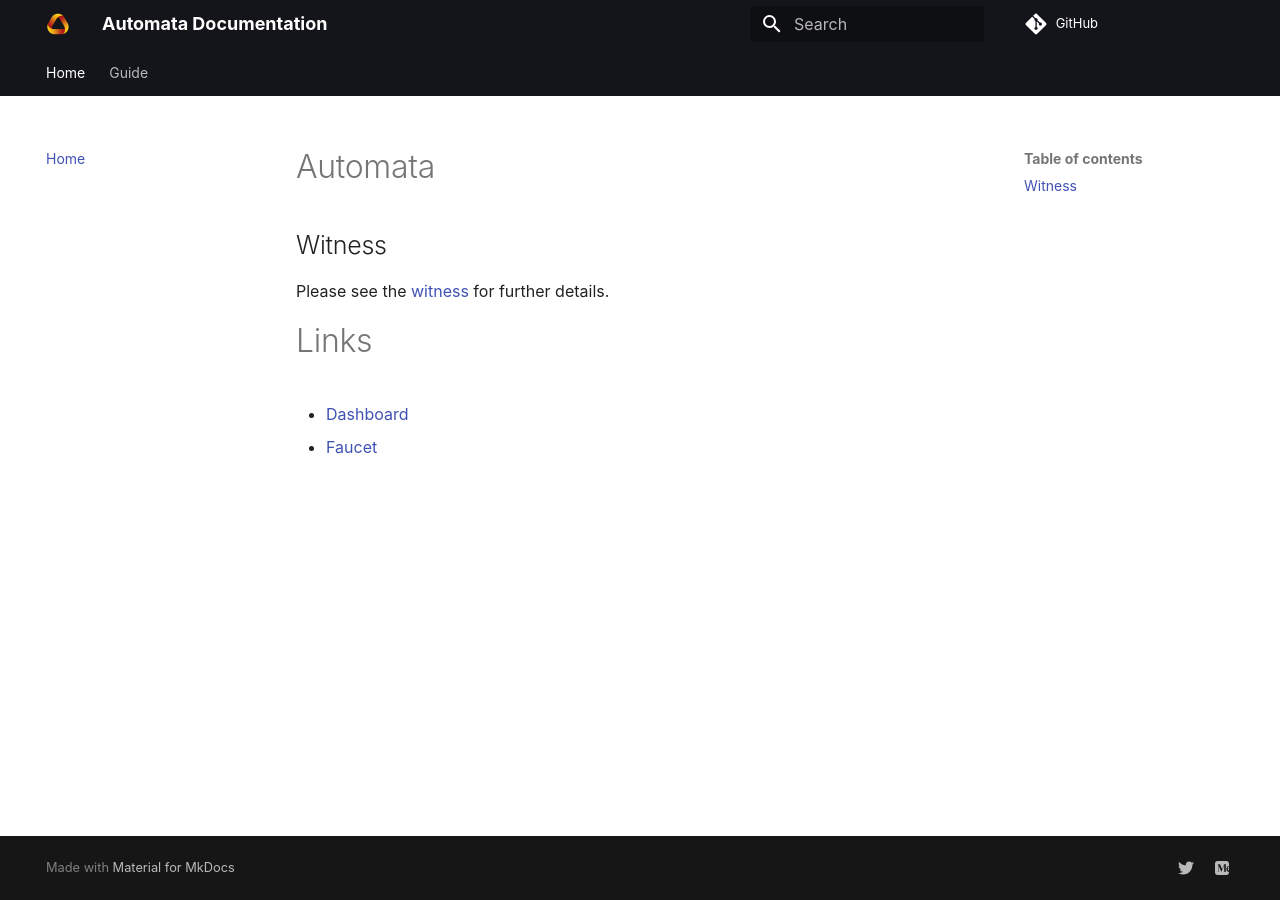
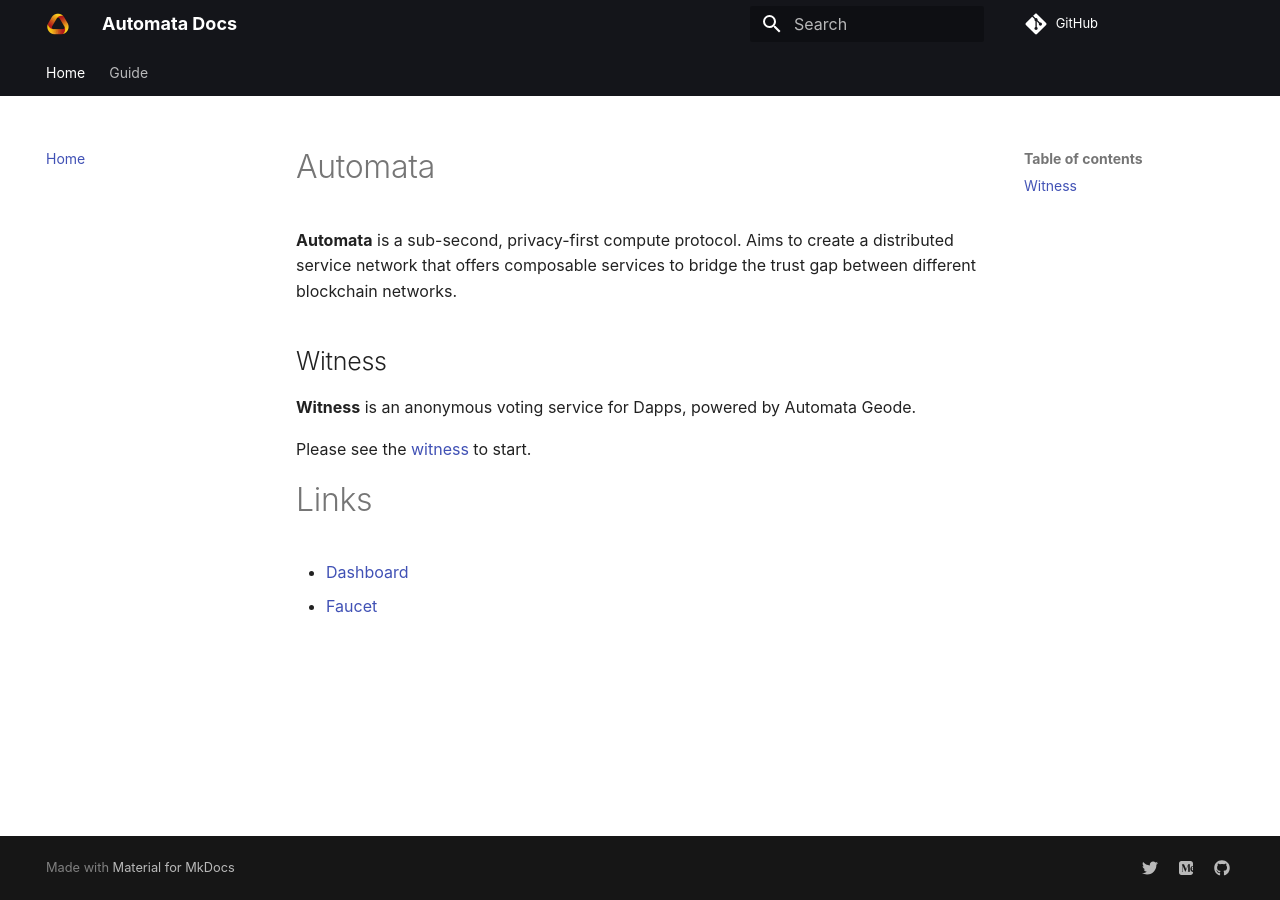
Before and after one commit to automata-network/docs, an MkDocs documentation site: the page built from docs/index.md, in a window 1280 px wide. Built offline with MkDocs 1.6.1 and Material for MkDocs 9.7.7, drawn with Linux system fonts in a browser that asks for light colours; comment, search, counter and statistics services are not loaded.

Commit message:
Add detail

```diff
--- a/docs/index.md
+++ b/docs/index.md
@@ -1,8 +1,12 @@
 # Automata
+
+**Automata** is a sub-second, privacy-first compute protocol. Aims to create a distributed service network that offers composable services to bridge the trust gap between different blockchain networks.
 
 ## Witness
 
-Please see the [witness](./guide/witness-get-started.md) for further details.
+**Witness** is an anonymous voting service for Dapps, powered by Automata Geode.
+
+Please see the [witness](./guide/witness-get-started.md) to start.
 
 
 # Links
--- a/mkdocs.yml
+++ b/mkdocs.yml
@@ -1,4 +1,4 @@
-site_name: Automata Documentation
+site_name: Automata Docs
 site_url: https://docs.ata.com
 site_description: Automata Documentation
 site_author: Automata Team
@@ -43,3 +43,5 @@
     - icon: fontawesome/brands/medium
       link: https://medium.com/@automatanetwork
       name: Automata on medium
+    - icon: fontawesome/brands/github
+      link: https://github.com/automata-network
```
Also changed, not shown: docs/about.md (deleted).
